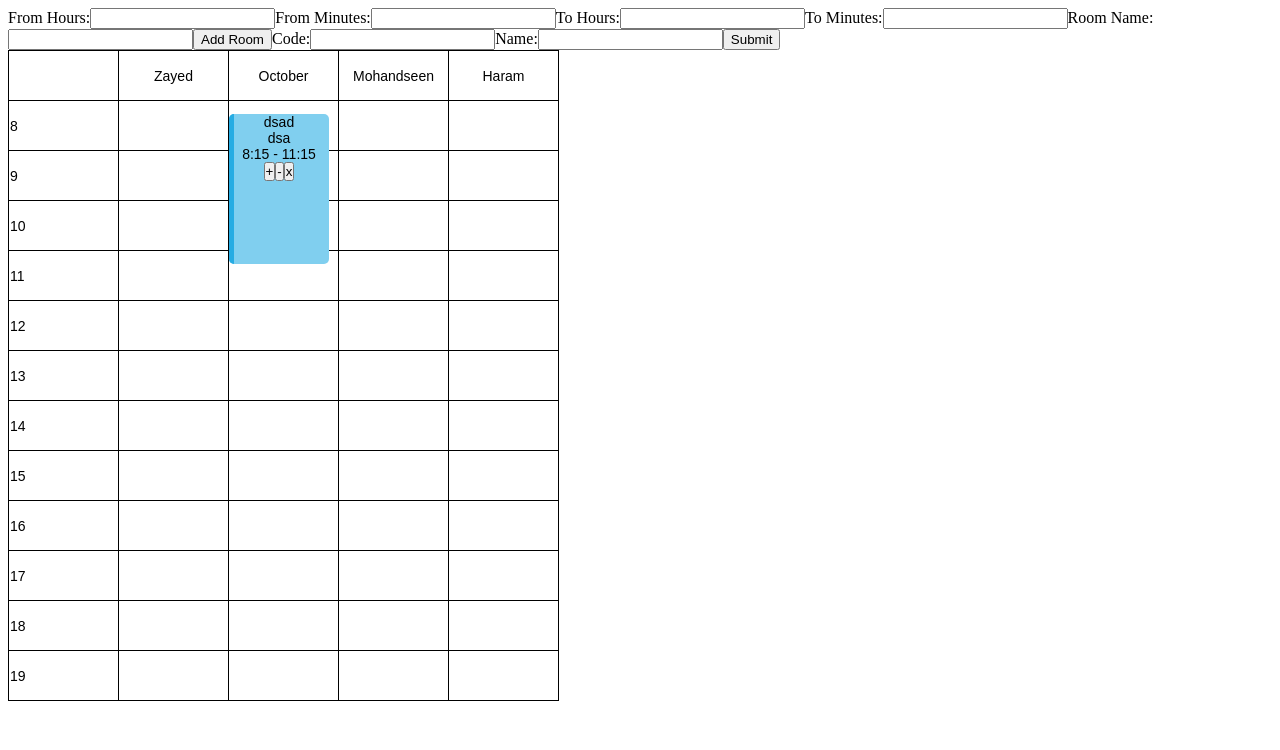
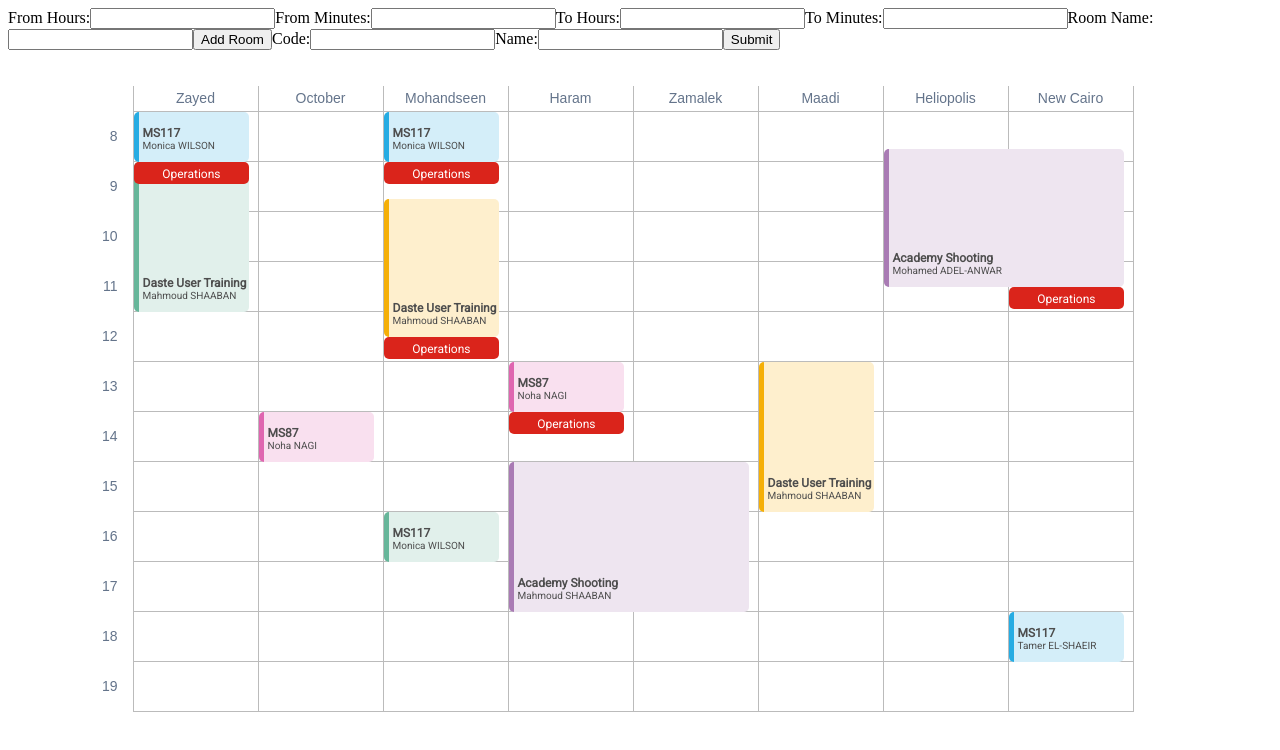
Before and after one commit to PeterMagdyIskander/google-calender-poc, an Angular app: page / in a window 1280 px wide. Shown: the top 750 px of the page. Built offline with nearby package versions, Linux system fonts and the light colour scheme.

Commit message:
[ADD] added styles to the cell component

```diff
--- a/src/app/app.component.html
+++ b/src/app/app.component.html
@@ -22,83 +22,28 @@
     <label>Name:</label>
     <input type="text" formControlName="name" />
 
-    <button type="submit" >Submit</button>
+    <button type="submit">Submit</button>
   </form>
+  <br />
+  <br />
   <table class="tg">
     <thead>
       <tr>
-        <th class="cell"></th>
-        <th *ngFor="let room of rooms">
-          {{ room }}
+        <th class="cell time"></th>
+        <th class="cell" *ngFor="let room of rooms"> {{ room }}
         </th>
       </tr>
     </thead>
     <tbody>
       <tr *ngFor="let hour of hours; let i = index">
-        <td class="cell">{{ hour }}</td>
+        <td class="cell time">{{ hour }}</td>
         <!-- for Zayed -->
-        <td class="cell">
-          <app-cell
-          *ngFor="let booking of getBooking(hour, 'Zayed'); let i = index"
-            class="hour"
-            [booking]="booking"
-            [roomName]="'Zayed'"
-            [division]="getBooking(hour, 'Zayed').length"
-            [index]="i"
-            [extend]="setExtend(hour, 'Zayed',booking.id)"
-
-            (deleteBooking)="deleteBooking($event)"
-            (extendTimeMouseDown)="onMouseDownToExtend($event)"
-            (moveMouseDown)="onMouseDownToMove($event)"
-            ></app-cell>
-        </td>
-        <!-- for October -->
-        <td class="cell">
-          <app-cell
-          *ngFor="let booking of getBooking(hour, 'October'); let i = index"
-            class="hour"
-            [booking]="booking"
-            [roomName]="'October'"
-            [division]="getBooking(hour, 'October').length"
-            [index]="i"
-            [extend]="setExtend(hour, 'October',booking.id)"
-
-            (deleteBooking)="deleteBooking($event)"
-            (extendTimeMouseDown)="onMouseDownToExtend($event)"
-            (moveMouseDown)="onMouseDownToMove($event)"
-            ></app-cell>
-        </td>
-        <!-- for Mohandseen -->
-        <td class="cell">
-          <app-cell
-          *ngFor="let booking of getBooking(hour, 'Mohandseen'); let i = index"
-            class="hour"
-            [booking]="booking"
-            [roomName]="'Mohandseen'"
-            [division]="getBooking(hour, 'Mohandseen').length"
-            [index]="i"
-            [extend]="setExtend(hour, 'Mohandseen',booking.id)"
-
-            (deleteBooking)="deleteBooking($event)"
-            (extendTimeMouseDown)="onMouseDownToExtend($event)"
-            (moveMouseDown)="onMouseDownToMove($event)"
-            ></app-cell>
-        </td>
-        <!-- for Haram -->
-        <td class="cell">
-          <app-cell
-          *ngFor="let booking of getBooking(hour, 'Haram'); let i = index"
-            class="hour"
-            [booking]="booking"
-            [roomName]="'Haram'"
-            [division]="getBooking(hour, 'Haram').length"
-            [index]="i"
-            [extend]="setExtend(hour, 'Haram',booking.id)"
-
-            (deleteBooking)="deleteBooking($event)"
-            (extendTimeMouseDown)="onMouseDownToExtend($event)"
-            (moveMouseDown)="onMouseDownToMove($event)"
-            ></app-cell>
+        <td class="cell" *ngFor="let room of rooms">
+          <app-cell *ngFor="let booking of getBooking(hour, room); let i = index" class="hour" [booking]="booking"
+            [roomName]="room" [division]="getBooking(hour, room).length" [index]="i"
+            [extend]="setExtend(hour, room,booking.id)" (deleteBooking)="deleteBooking($event)"
+            (extendTimeMouseDown)="onMouseDownToExtend($event)" (moveMouseDown)="onMouseDownToMove($event)"
+            [color]="getBooking(hour, room)[0].color" [lighterColor]="getBooking(hour, room)[0].lighterColor" [showOperation]="getBooking(hour, room)[0].showOperation"></app-cell>
         </td>
       </tr>
     </tbody>
--- a/src/app/app.component.scss
+++ b/src/app/app.component.scss
@@ -5,10 +5,12 @@
 .tg {
     border-collapse: collapse;
     border-spacing: 0;
+    color: #64748B;
+
 }
 
 .tg td {
-    border-color: black;
+    border-color: darken($color: #eee, $amount: 20);
     border-style: solid;
     border-width: 1px;
     font-family: Arial, sans-serif;
@@ -17,7 +19,7 @@
 }
 
 .tg th {
-    border-color: black;
+    border-color: darken($color: #eee, $amount: 20);
     border-style: solid;
     border-width: 1px;
     font-family: Arial, sans-serif;
@@ -25,6 +27,9 @@
     font-weight: normal;
     overflow: hidden;
     word-break: normal;
+    border-top: unset;
+    height: 25px;
+    position: relative;
 }
 
 .tg .tg-0pky {
@@ -35,6 +40,12 @@
 .cell{
     position: relative;
     box-sizing: border-box;
-    width: 110px;
+    width: 125px;
     height: 50px;
+    font-family:'Roboto';
 }
+.time{
+    border: unset !important;
+    text-align: right;
+    padding-right: 15px;
+}
--- a/src/app/app.component.ts
+++ b/src/app/app.component.ts
@@ -18,22 +18,19 @@ export class AppComponent implements OnInit {
   dragging = false;
   yOnMousedown = 0;
   bookings: BookRoom[] = [
-    { "id": 1, "from": { hours: 8, minutes: 15 }, "to": { hours: 11, minutes: 15 }, "rooms": ["October"], "code": "dsad", "name": "dsa", "hiddenFor": [] },
-    // { "id": 2, "from": { hours: 8, minutes: 0 }, "to": { hours: 11, minutes: 0 }, "rooms": ["Zayed"], "code": "Peter", "name": "Peter", "hiddenFor": [] },
-    // { "id":3,"from": { hours: 8, minutes: 0 }, "to": { hours: 11, minutes: 0 }, "rooms": ["Zayed"], "code": "Peter", "name": "Peter", "hiddenFor": [] },
-    // { "id":4,"from": { hours: 8, minutes: 0 }, "to": { hours: 11, minutes: 0 }, "rooms": ["Zayed"], "code": "Peter", "name": "Peter", "hiddenFor": [] },
-    // { "id":5,"from": { hours: 8, minutes: 0 }, "to": { hours: 11, minutes: 0 }, "rooms": ["Zayed"], "code": "Peter", "name": "Peter", "hiddenFor": [] },
-    // { "id":6,"from": { hours: 8, minutes: 0 }, "to": { hours: 11, minutes: 0 }, "rooms": ["Zayed"], "code": "Peter", "name": "Peter", "hiddenFor": [] },
-    // { "id":7,"from": { hours: 8, minutes: 0 }, "to": { hours: 11, minutes: 0 }, "rooms": ["Zayed"], "code": "Peter", "name": "Peter", "hiddenFor": [] },
-    // { "id":8,"from": { hours: 8, minutes: 0 }, "to": { hours: 11, minutes: 0 }, "rooms": ["Zayed"], "code": "Peter", "name": "Peter", "hiddenFor": [] },
-    // { "id":9,"from": { hours: 8, minutes: 0 }, "to": { hours: 11, minutes: 0 }, "rooms": ["Zayed"], "code": "Peter", "name": "Peter", "hiddenFor": [] },
-    // { "id":10,"from": { hours: 8, minutes: 0 }, "to": { hours: 11, minutes: 0 }, "rooms": ["Zayed"], "code": "Peter", "name": "Peter", "hiddenFor": [] },
-    // { "id":11,"from": { hours: 8, minutes: 0 }, "to": { hours: 11, minutes: 0 }, "rooms": ["Zayed"], "code": "Peter", "name": "Peter", "hiddenFor": [] },
-    // { "id":12,"from": { hours: 8, minutes: 0 }, "to": { hours: 11, minutes: 0 }, "rooms": ["Zayed"], "code": "Peter", "name": "Peter", "hiddenFor": [] },
-    // { "id":13,"from": { hours: 8, minutes: 0 }, "to": { hours: 11, minutes: 0 }, "rooms": ["Zayed"], "code": "Peter", "name": "Peter", "hiddenFor": [] },
-  ];
+    { "id": 1, "from": { hours: 8, minutes: 0 }, "to": { hours: 9, minutes: 0 }, "rooms": ["Zayed", "Mohandseen"], "code": "MS117", "name": "Monica WILSON", "hiddenFor": [], "color": "#26ACE3","lighterColor":"#d4eef9", "showOperation": true },
+    { "id": 2, "from": { hours: 9, minutes: 0 }, "to": { hours: 12, minutes: 0 }, "rooms": ["Zayed"], "code": "Daste User Training", "name": "Mahmoud SHAABAN", "hiddenFor": [], "color": "#67B69A","lighterColor":"#e1f0eb", "showOperation": false },
+    { "id":3,"from": { hours: 9, minutes: 45 }, "to": { hours: 12, minutes: 30 }, "rooms": ["Mohandseen"], "code": "Daste User Training", "name": "Mahmoud SHAABAN", "hiddenFor": [], "color": "#F5AF07","lighterColor":"#feefcd", "showOperation": true  },
+    { "id":4,"from": { hours: 13, minutes: 0 }, "to": { hours: 14, minutes: 0 }, "rooms": ["Haram"], "code": "MS87", "name": "Noha NAGI", "hiddenFor": [], "color": "#DF66B0","lighterColor":"#f9e0ef", "showOperation": true },
+    { "id":5,"from": { hours: 8, minutes: 45 }, "to": { hours: 11, minutes: 30 }, "rooms": ["Heliopolis","New Cairo"], "code": "Academy Shooting", "name": "Mohamed ADEL-ANWAR", "hiddenFor": [],"color": "#A97BB4","lighterColor":"#eee5f0", "showOperation": true },
+    { "id":6,"from": { hours: 14, minutes: 0 }, "to": { hours: 15, minutes: 0 }, "rooms": ["October"], "code": "MS87", "name": "Noha NAGI", "hiddenFor": [], "color": "#DF66B0","lighterColor":"#f9e0ef", "showOperation": false },
+    { "id":7,"from": { hours: 16, minutes: 0 }, "to": { hours: 17, minutes: 0 }, "rooms": ["Mohandseen"], "code": "MS117", "name": "Monica WILSON", "hiddenFor": [], "color": "#67B69A","lighterColor":"#e1f0eb", "showOperation": false },
+    { "id":8,"from": { hours: 15, minutes: 0 }, "to": { hours: 18, minutes: 0 }, "rooms": ["Haram","Zamalek"], "code": "Academy Shooting", "name": "Mahmoud SHAABAN", "hiddenFor": [],"color": "#A97BB4","lighterColor":"#eee5f0", "showOperation": false },
+    { "id": 9, "from": { hours: 18, minutes: 0 }, "to": { hours: 19, minutes: 0 }, "rooms": ["New Cairo"], "code": "MS117", "name": "Tamer EL-SHAEIR", "hiddenFor": [], "color": "#26ACE3","lighterColor":"#d4eef9", "showOperation": false },
+    { "id":10,"from": { hours: 13, minutes: 0 }, "to": { hours: 16, minutes: 0 }, "rooms": ["Maadi"], "code": "Daste User Training", "name": "Mahmoud SHAABAN", "hiddenFor": [], "color": "#F5AF07","lighterColor":"#feefcd", "showOperation": false  },
+    ];
   hours: number[] = [8, 9, 10, 11, 12, 13, 14, 15, 16, 17, 18, 19];
-  rooms: string[] = ["Zayed", "October", "Mohandseen", "Haram"];
+  rooms: string[] = ["Zayed", "October", "Mohandseen", "Haram", "Zamalek", "Maadi", "Heliopolis", "New Cairo"];
 
   hideFor: {} = {} //string : string
   constructor(private formBuilder: FormBuilder) {
@@ -113,7 +110,10 @@ export class AppComponent implements OnInit {
         rooms: this.bookRoomForm.value.rooms,
         code: this.bookRoomForm.value.code,
         name: this.bookRoomForm.value.name,
-        hiddenFor: []
+        hiddenFor: [],
+        color: "",
+        lighterColor: "",
+        showOperation: false,
       };
       // Now you can use formData as needed, e.g., send it to a service for API call
       this.setHiddenBasedOnAdjacency(formData);
@@ -205,7 +205,7 @@ export class AppComponent implements OnInit {
         this.mouseYFromComponent = event.pageY
       }
 
-      if (Math.abs(this.mouseXFromComponent - event.pageX) >= 110) {
+      if (Math.abs(this.mouseXFromComponent - event.pageX) >= 125) {
         let booking = this.bookings.filter(booking => booking.id == this.draggingItemId)[0];
         if (event.pageX - this.mouseXFromComponent > 0) {
           if (booking.rooms.length === 1) {
--- a/src/app/cell/cell.component.html
+++ b/src/app/cell/cell.component.html
@@ -1,23 +1,23 @@
-<div
-  *ngIf="booking && !hide(); else noBookingFound"
-  class="cell"
-  [ngStyle]="{
+<div *ngIf="booking && !hide(); else noBookingFound" class="cell" [ngStyle]="{
     height: getHeight() + 'px',
     width: getWidth() + 'px',
     top: getTop() + 'px',
-    left: getLeft() + 'px'
-  }"
-  (mousedown)="onMouseDownToMove($event)"
->
-  <p>{{ booking.code }}</p>
-  <p>{{ booking.name }}</p>
-  <p>
+    left: getLeft() + 'px',
+    'background-color':lighterColor,
+  }" (mousedown)="onMouseDownToMove($event)">
+  <div class="ribbon" [ngStyle]="{'background-color':color}"></div>
+  <div class="cell-info">
+    <p class="code">{{ booking.code }}</p>
+    <p class="name">{{ booking.name }}</p>
+  </div>
+  <!-- <p>
     {{ booking.from.hours }}:{{ booking.from.minutes }} -
     {{ booking.to.hours }}:{{ booking.to.minutes }}
   </p>
   <button (click)="extendDuration()">+</button>
   <button (click)="decreaseDuration()">-</button>
-  <button (click)="removeBooking()">x</button>
+  <button (click)="removeBooking()">x</button> -->
   <div class="cell-dragging" (mousedown)="onMouseDownToExtend($event)"></div>
+  <div *ngIf="showOperation" class="cell-operation">Operations</div>
 </div>
 <ng-template #noBookingFound></ng-template>
--- a/src/app/cell/cell.component.scss
+++ b/src/app/cell/cell.component.scss
@@ -1,16 +1,31 @@
-*{
+* {
     padding: 0px;
     margin: 0px;
 }
-.cell{
-    width: 100px;
-    background-color: lighten($color: #26ACE3, $amount: 20);
+
+.cell {
     border-radius: 5px;
-    position:absolute;
-    text-align: center;
-    z-index: 1000;
-    &::before{
-        content: "";
+    position: absolute;
+    display: flex;
+    padding: 0 0 11px 9px;
+    flex-direction: column;
+    justify-content: flex-end;
+    box-sizing: border-box;
+    font-family:'Roboto';
+    &-info {
+        .code {
+            color: #4D4D4D;
+            font-weight: 700;
+            font-size: 12px;
+        }
+
+        .name {
+            color: #4D4D4D;
+            font-size: 10px;
+        }
+    }
+
+    .ribbon {
         position: absolute;
         width: 5px;
         height: 100%;
@@ -19,12 +34,29 @@
         background-color: #26ACE3;
         border-radius: 5px 0px 0px 5px;
     }
-    &-dragging{
+
+    &-dragging {
         width: 100%;
         height: 5px;
-        z-index: 2000;
         position: absolute;
         bottom: 0;
+        left: 0;
+        z-index: 2000;
         cursor: ns-resize;
     }
+
+    &-operation {
+        position: absolute;
+        color: #FFFFFF;
+        background-color: #DA241B;
+        z-index: 1;
+        font-size: 12px;
+        border-radius: 5px;
+        padding: 5px 28px;
+        bottom: -22px;
+        right: 0;
+        height: 22px;
+        box-sizing: border-box;
+
+    }
 }
--- a/src/app/cell/cell.component.ts
+++ b/src/app/cell/cell.component.ts
@@ -1,7 +1,6 @@
 import { Component, EventEmitter, Input, OnInit, Output } from '@angular/core';
 import { BookRoom } from '../interfaces/BookRoom';
 import { DragEventExtendTime } from '../interfaces/DragEventExtendTime';
-import { startWith } from 'rxjs';
 
 @Component({
   selector: 'app-cell',
@@ -14,6 +13,9 @@ export class CellComponent implements OnInit {
   @Input() extend: number = 1;
   @Input() division: number = 1;
   @Input() index: number = 1;
+  @Input() color: String="";
+  @Input() lighterColor: String="";
+  @Input() showOperation: boolean=false;
   @Output() deleteBooking: EventEmitter<number> = new EventEmitter();
   @Output() extendTimeMouseDown: EventEmitter<DragEventExtendTime> = new EventEmitter();
   @Output() moveMouseDown: EventEmitter<DragEventExtendTime> = new EventEmitter();
@@ -36,10 +38,10 @@ export class CellComponent implements OnInit {
     return (((this.booking!.to.hours - this.booking!.from.hours) * 50 - (this.booking!.from.minutes * (12.5 / 15)))) + (this.booking!.to.minutes * (12.5 / 15))
   }
   getWidth(): number {
-    return ((this.extend * 110) - 10) * (1 / this.division);
+    return ((this.extend * 125) - 10) * (1 / this.division);
   }
   getLeft(): number {
-    return (this.division > 1) ? (((this.extend * 110)) * (1 / this.division)) * this.index : 0
+    return (this.division > 1) ? (((this.extend * 125)) * (1 / this.division)) * this.index : 0
   }
   getTop(): number {
     return this.booking!.from.minutes * (12.5 / 15);
--- a/src/index.html
+++ b/src/index.html
@@ -6,6 +6,7 @@
   <base href="/">
   <meta name="viewport" content="width=device-width, initial-scale=1">
   <link rel="icon" type="image/x-icon" href="favicon.ico">
+  <link href='https://fonts.googleapis.com/css?family=Roboto' rel='stylesheet'>
 </head>
 <body>
   <app-root></app-root>
```
Also changed, not shown: src/app/interfaces/BookRoom.ts (+6 -3 lines).
